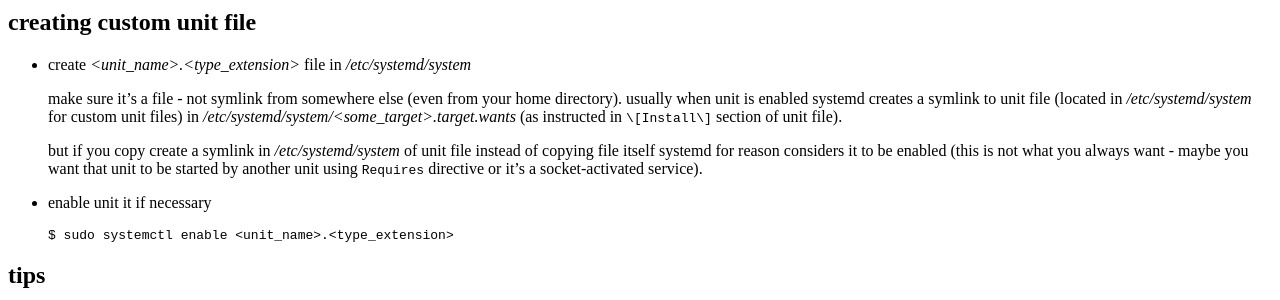
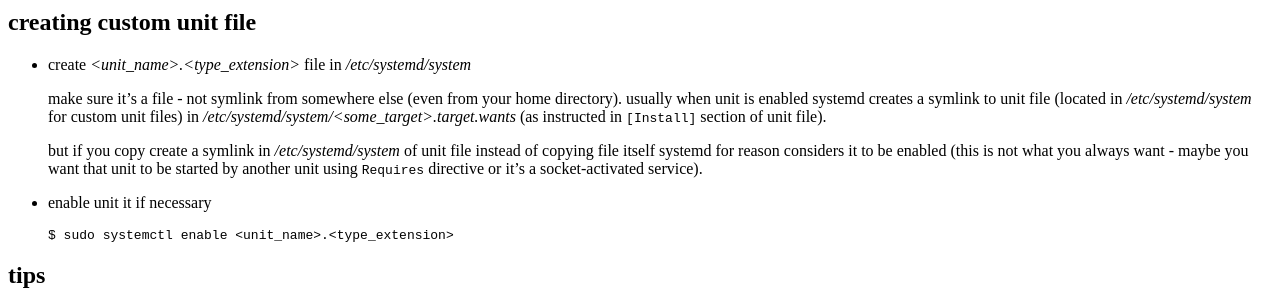
Before and after one commit to tap349/tap349.github.io, a Jekyll site: the page built from _posts/2017-05-02-systemd.md, in a window 1280 px wide. Shown: the part 1246-1546 px from the top of the page. Built offline with Jekyll 4.4.1, drawn with Linux system fonts in a browser that asks for light colours.

Commit message:
update 2017-05-03_17:15:21

```diff
--- a/_posts/2017-05-02-systemd.md
+++ b/_posts/2017-05-02-systemd.md
@@ -100,7 +100,7 @@ $ sudo journalctl -b -u my-*.service
   home directory). usually when unit is enabled systemd creates a symlink
   to unit file (located in _/etc/systemd/system_ for custom unit files)
   in _/etc/systemd/system/\<some_target\>.target.wants_ (as instructed in
-  `\[Install\]` section of unit file).
+  `[Install]` section of unit file).
 
   but if you copy create a symlink in _/etc/systemd/system_ of unit file
   instead of copying file itself systemd for reason considers it to be
```
